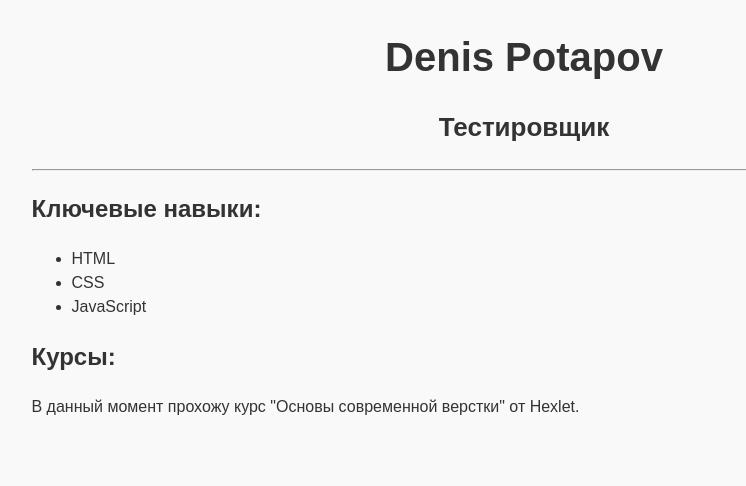
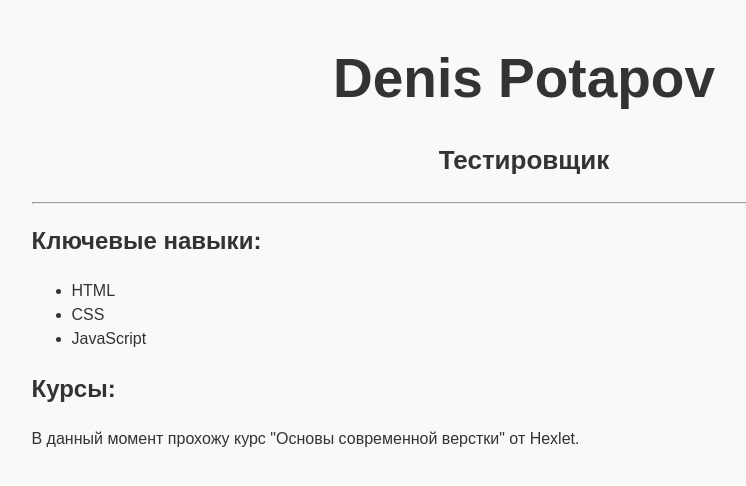
Before and after one commit to Airdn/airdn.github.io, a plain HTML site: page index.html in a window 1280 px wide. Shown: the whole page, without its empty margins (116-862 px from the left). Drawn offline with Linux system fonts and the light colour scheme.

Commit message:
Add files via upload

```diff
--- a/style.css
+++ b/style.css
@@ -11,7 +11,7 @@ body {
 
 h1 {
     text-align: center;
-    font-size: 40px;
+    font-size: 55px;
     margin-bottom: 0;
 }
 
```
